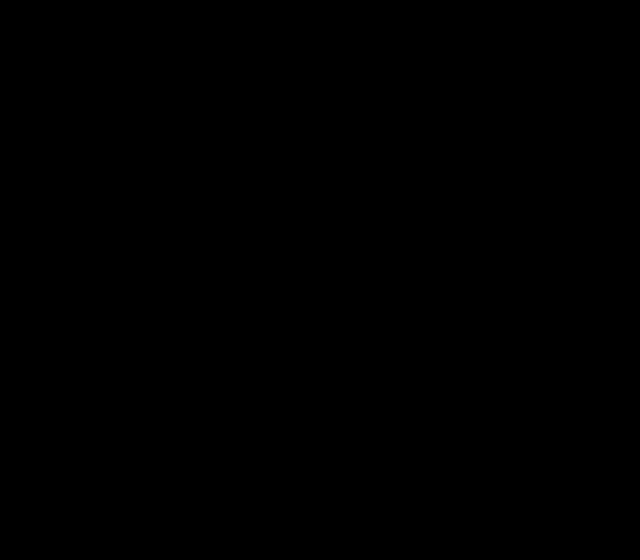
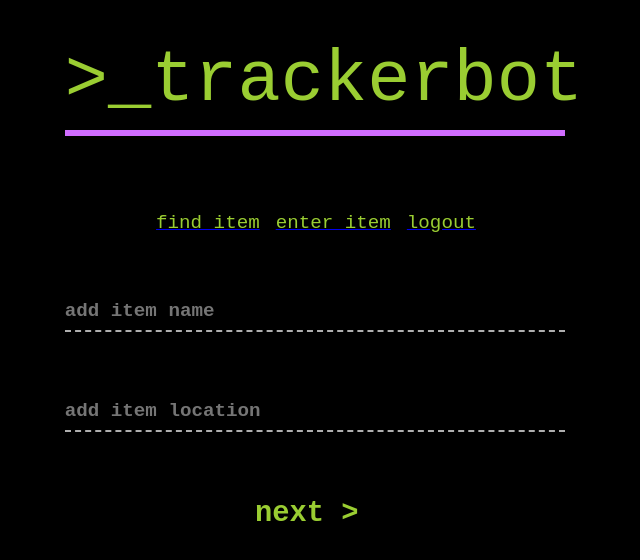
Before and after one commit to JCGuest/trackerbot-heroku, a React (Create React App) app in the folder client/: page /add_item in a window 1280 px wide. Shown: the top 560 px of the page, without its empty margins (316-956 px from the left). Built offline with nearby package versions, Linux system fonts and the light colour scheme.

Commit message:
addItem component

```diff
--- /dev/null
+++ b/client/src/components/AddItem.js
@@ -0,0 +1,50 @@
+import React from 'react';
+import Logo from './Logo';
+import Navbar from './Navbar';
+
+class AddItem extends React.Component {
+
+    constructor(props) {
+        super(props);
+        this.state = {
+            name: '',
+            location: ''
+        }
+    };
+
+    handleChange = (e) => {
+        const {name, value} = e.target
+        this.setState({
+            [name]: value
+        })
+        console.log(this.state)
+    };
+
+    handleSubmit = () => {
+
+    }
+
+    render() {
+        return (
+            <div className='addItem'>
+                <Logo/>
+                <Navbar/>
+                <form onSubmit={this.handleSubmit}>
+                    <div className='field'>
+                        <input onChange={this.handleChange}
+                        type='text' name='name' className='input'
+                        placeholder='add item name'/>
+                    </div>
+                    <div className='field'>
+                            <input onChange={this.handleChange}
+                        type='text' name='location' className='input'
+                        placeholder='add item location'/>
+                    </div>
+                    <button type="submit" className='text'>next ></button>
+                </form>
+            </div>
+        )
+    };
+};
+
+export default AddItem;
--- a/client/src/components/Navbar.js
+++ b/client/src/components/Navbar.js
@@ -19,7 +19,7 @@
         <div>
             <div className='navbar'>
                 <NavLink to='/tracker'><span className='text'>find item</span></NavLink>
-                <NavLink to='/enter_item'><span className='text' >enter item</span></NavLink>
+                <NavLink to='/add_item'><span className='text' >enter item</span></NavLink>
                 <NavLink to='/' onClick={this.logout} exact><span className='text'>logout</span></NavLink>
             </div>
         </div>
--- a/client/src/components/Tracker.js
+++ b/client/src/components/Tracker.js
@@ -37,7 +37,7 @@
                 <Navbar/>
                 <form>
                     <div className='field'>
-                        <input type='text' name='search' className='input' placeholder='what is it now?' onChange={this.handleChange}/>
+                        <input type='text' name='search' className='input' placeholder='enter your search here' onChange={this.handleChange}/>
                     </div>
                 </form>
             </main>
--- a/client/src/containers/App.js
+++ b/client/src/containers/App.js
@@ -5,6 +5,7 @@
 import Signup from '../components/Signup';
 import Menu from '../components/Menu';
 import Tracker from "../components/Tracker"
+import AddItem from "../components/AddItem";
 import { getLoginStatus } from '../actions/getLoginStatus';
 import { BrowserRouter as Router, Route, Switch } from 'react-router-dom';
 import { connect } from 'react-redux';
@@ -22,11 +23,12 @@
       <div className='homewrap'>
         <Router>
           <Switch>
-            <Route exact path="/"        render={ props => (<Home    {...props} loggedInStatus={this.props.isLoggedIn}/> )} />
-            <Route exact path="/login"   render={ props => (<Login   {...props} loginUser={this.props.loginUser} loggedInStatus={this.props.isLoggedIn} /> )} />
-            <Route exact path="/signup"  render={ props => (<Signup  {...props} loginUser={this.props.loginUser} loggedInStatus={this.props.isLoggedIn}/> )} />
-            <Route exact path="/menu"    render={ props => (<Menu    {...props} user={this.props.user} loggedInStatus={this.props.isLoggedIn} logoutUser={this.props.logoutUser}  /> )} />
-            <Route exact path="/tracker" render={ props => (<Tracker {...props} user={user} items={items} addItems={this.props.addItems} logoutUser={this.props.logoutUser}/> )} />
+            <Route exact path="/"         render={ props => (<Home    {...props} loggedInStatus={this.props.isLoggedIn}/> )} />
+            <Route exact path="/login"    render={ props => (<Login   {...props} loginUser={this.props.loginUser} loggedInStatus={this.props.isLoggedIn} /> )} />
+            <Route exact path="/signup"   render={ props => (<Signup  {...props} loginUser={this.props.loginUser} loggedInStatus={this.props.isLoggedIn}/> )} />
+            <Route exact path="/menu"     render={ props => (<Menu    {...props} user={this.props.user} loggedInStatus={this.props.isLoggedIn} logoutUser={this.props.logoutUser}  /> )} />
+            <Route exact path="/tracker"  render={ props => (<Tracker {...props} user={user} items={items} addItems={this.props.addItems} logoutUser={this.props.logoutUser}/> )} />
+            <Route exact path="/add_item" render={ props => (<AddItem {...props} user={user} addItems={this.props.addItems}/> )} />
           </Switch>
         </Router>
       </div>
--- a/client/src/styles/login.css
+++ b/client/src/styles/login.css
@@ -78,15 +78,9 @@
     border: none;
     margin-top: 3rem;
     margin-right: 6%;
-    /* margin-left: ; */
+    margin-bottom: 2rem;
     font-family: 'Courier New', Courier, monospace;
-    /* color: black;
-    background-color: #d16dff;
-    font-weight: bold;
-    border-radius: 4px;
-    /* border: none; */
-    margin-top: 3rem;
-    /* margin-right: 100%; */
+
 
 }
 
@@ -108,8 +102,9 @@
   border-bottom: 2px yellowgreen;
   height: 20px;
   font-family: 'Courier New', Courier, monospace;
-  margin-top: 2rem;
+  margin-top: 4rem;
   font-size: 1.2rem;
+  margin-bottom: 3rem;
 }
 
 .text {
@@ -151,3 +146,27 @@
     display: inline-block;
     text-align: center;
 }
+
+.addItem {
+    display: inline-block
+}
+
+.error-div {
+    text-align: left;
+    margin-top: 2rem;
+    margin-top: 2rem;
+
+}
+
+.error {
+    font-family: 'Courier New', Courier, monospace;
+    font-size: 1rem;
+    color: yellowgreen;
+}
+
+.ask {
+    font-family: 'Courier New', Courier, monospace;
+    font-size: 1rem;
+    color: yellowgreen;
+    padding-top: 10px;
+}
```
